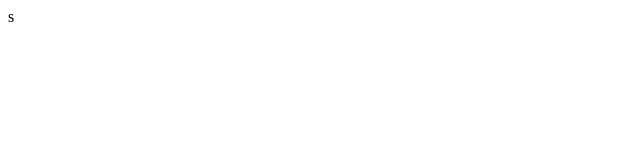
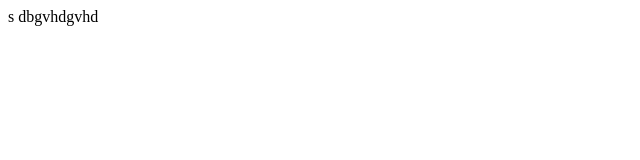
Before and after one commit to rohit4975/gitpratice1, a plain HTML site: page index.html in a window 1280 px wide. Shown: the whole page, without its empty margins (0-640 px from the left). Drawn offline with Linux system fonts and the light colour scheme.

Commit message:
fourth change

```diff
--- a/index.html
+++ b/index.html
@@ -20,3 +20,4 @@
         <script src="" async defer></script>
     </body>
 </html>
+dbgvhdgvhd
```
